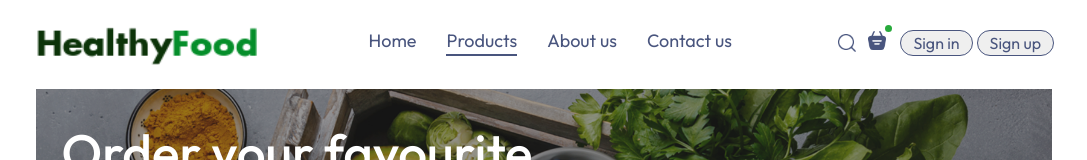
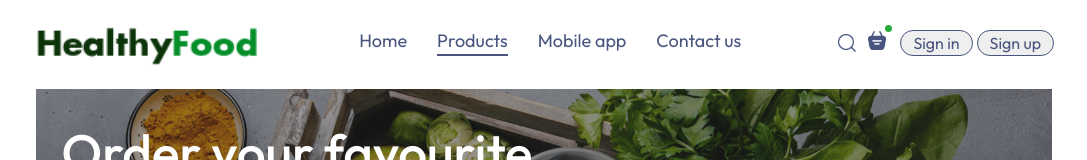
Before and after one commit to StanleyPete/mern-food-delivery-app, a React (Vite) app in the folder fe/: page / in a window 1280 px wide. Shown: the top 160 px of the page, without its empty margins (96-1183 px from the left). Built offline with nearby package versions, Linux system fonts and the light colour scheme.

Commit message:
Active navigation buttons - scrolling down to appropriate part of the page

```diff
--- a/fe/src/components/NavMenu/NavMenu.jsx
+++ b/fe/src/components/NavMenu/NavMenu.jsx
@@ -1,6 +1,7 @@
 import React, { useState } from 'react'
 import './navMenu.css'
 import { assets } from '../../assets/assets'
+import { Link } from 'react-router-dom';
 
 const NavMenu = () => {
 
@@ -11,10 +12,10 @@
     <div className='navmenu'>
       <img src={assets.logo} alt="Healthy Food company logo" className="logo" />
       <ul className="menu">
-        <li onClick={()=>setNav("Home")} className={navMenuState==="Home"?"active":""}>Home</li>
-        <li onClick={()=>setNav("Products")} className={navMenuState==="Products"?"active":""}>Products</li>
-        <li onClick={()=>setNav("About us")} className={navMenuState==="About us"?"active":""}>About us</li>
-        <li onClick={()=>setNav("Contact us")} className={navMenuState==="Contact us"?"active":""}>Contact us</li>
+        <Link to='/' onClick={()=>setNav("Home")} className={navMenuState==="Home"?"active":""}>Home</Link>
+        <a href='#explore-products'  onClick={()=>setNav("Products")} className={navMenuState==="Products"?"active":""}>Products</a>
+        <a href='#mobile-app-download' onClick={()=>setNav("Mobile app")} className={navMenuState==="Mobile app"?"active":""}>Mobile app</a>
+        <a href='#footer' onClick={()=>setNav("Contact us")} className={navMenuState==="Contact us"?"active":""}>Contact us</a>
       </ul>
       <div className="navmenu-right">
         <img src={assets.search_icon} alt="Search icon" />
--- a/fe/src/index.css
+++ b/fe/src/index.css
@@ -13,6 +13,7 @@
   padding:  0;
   box-sizing: border-box;
   font-family: Outfit;
+  scroll-behavior: smooth;
 }
 
 body{
```
